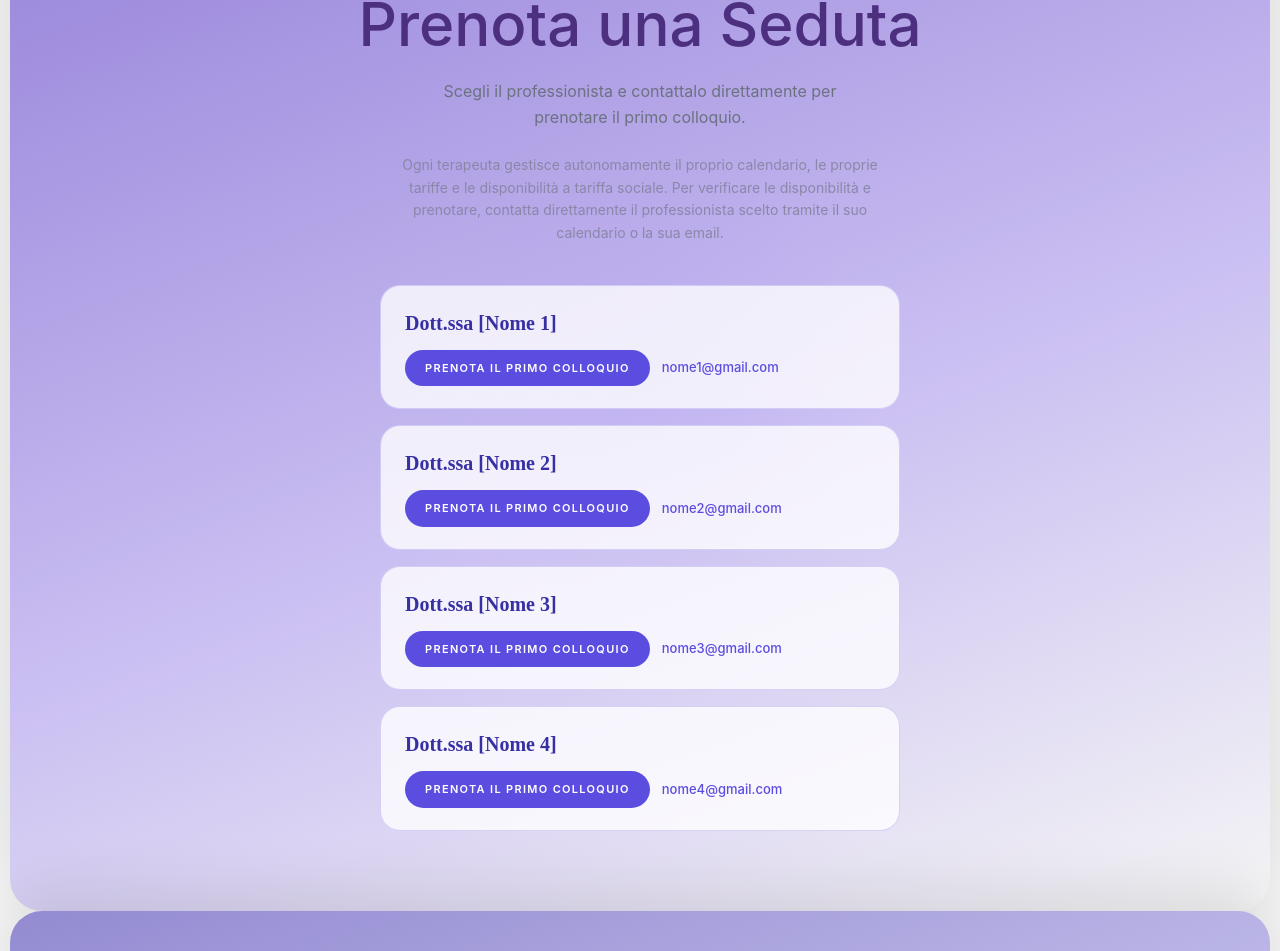
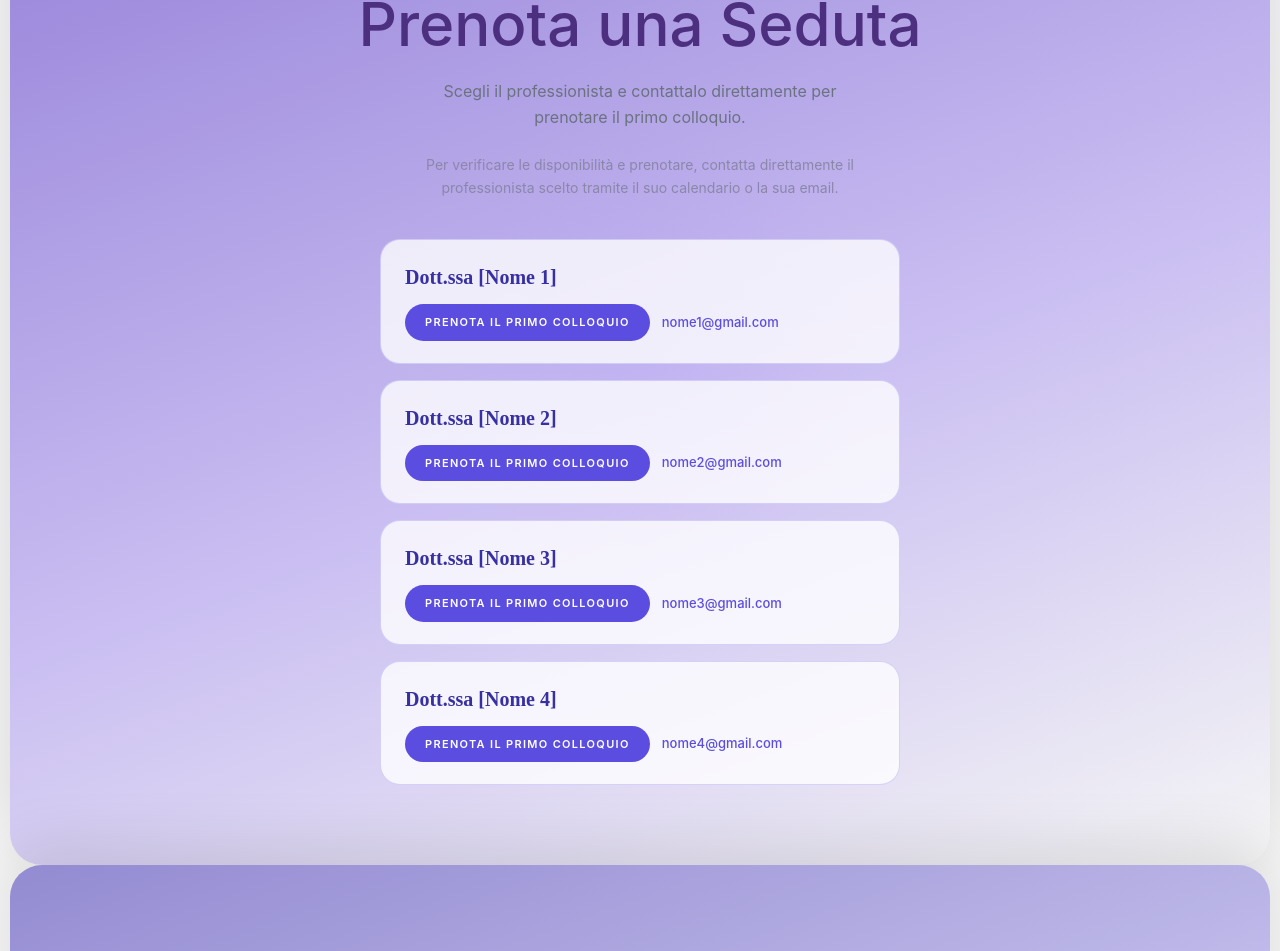
Before and after one commit to TheEmilz/psicodinamica-sociale, a React (Vite) app: page / in a window 1280 px wide. Shown: the part 3979-4930 px from the top of the page. Built offline with nearby package versions, Linux system fonts and the light colour scheme.

Commit message:
Prenota: rimuove frase su gestione autonoma calendario/tariffe

```diff
--- a/src/App.jsx
+++ b/src/App.jsx
@@ -629,7 +629,7 @@ export default function App() {
             Scegli il professionista e contattalo direttamente per prenotare il primo colloquio.
           </motion.p>
           <motion.p variants={itemSpring} className="text-sm leading-relaxed mb-10 text-center max-w-lg" style={{ color: '#8b87a8' }}>
-            Ogni terapeuta gestisce autonomamente il proprio calendario, le proprie tariffe e le disponibilità a tariffa sociale. Per verificare le disponibilità e prenotare, contatta direttamente il professionista scelto tramite il suo calendario o la sua email.
+            Per verificare le disponibilità e prenotare, contatta direttamente il professionista scelto tramite il suo calendario o la sua email.
           </motion.p>
           <motion.div variants={itemSpring} style={{ width: '100%' }}>
             <TherapistContacts />
```
